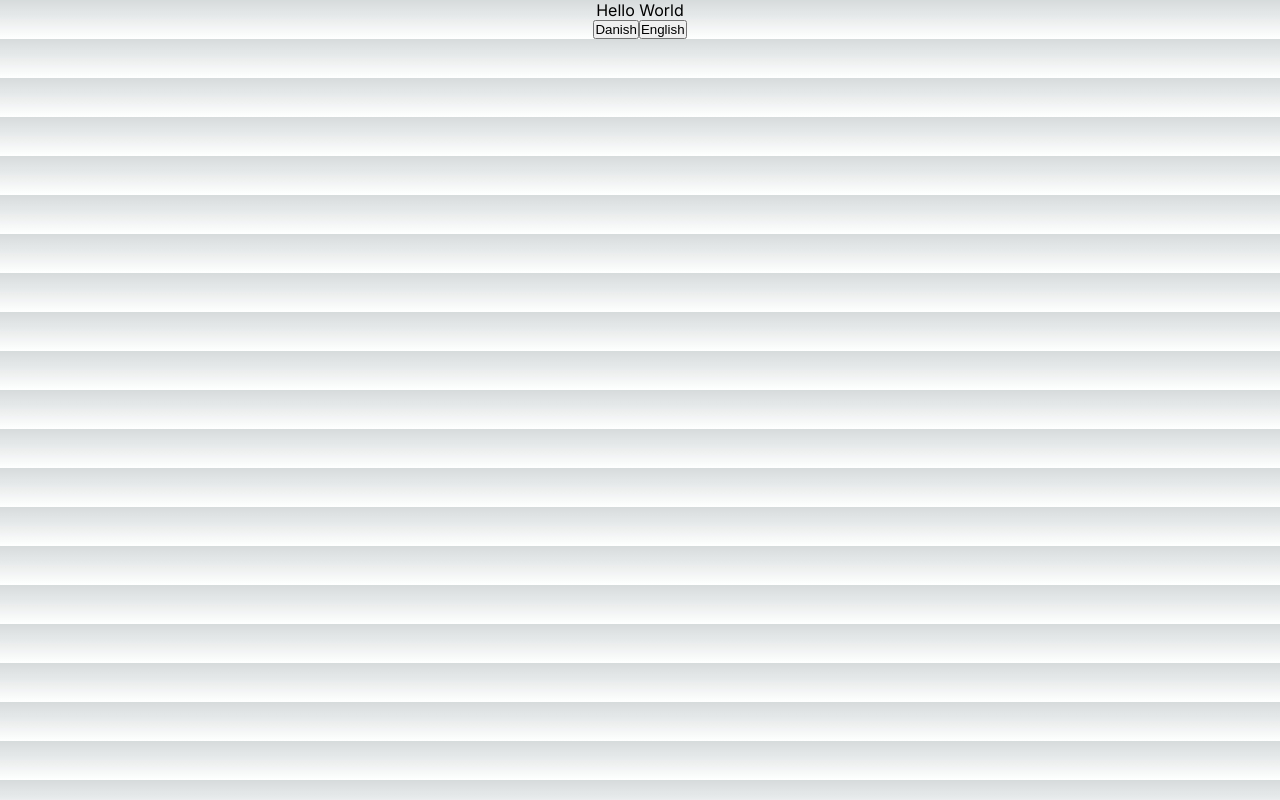
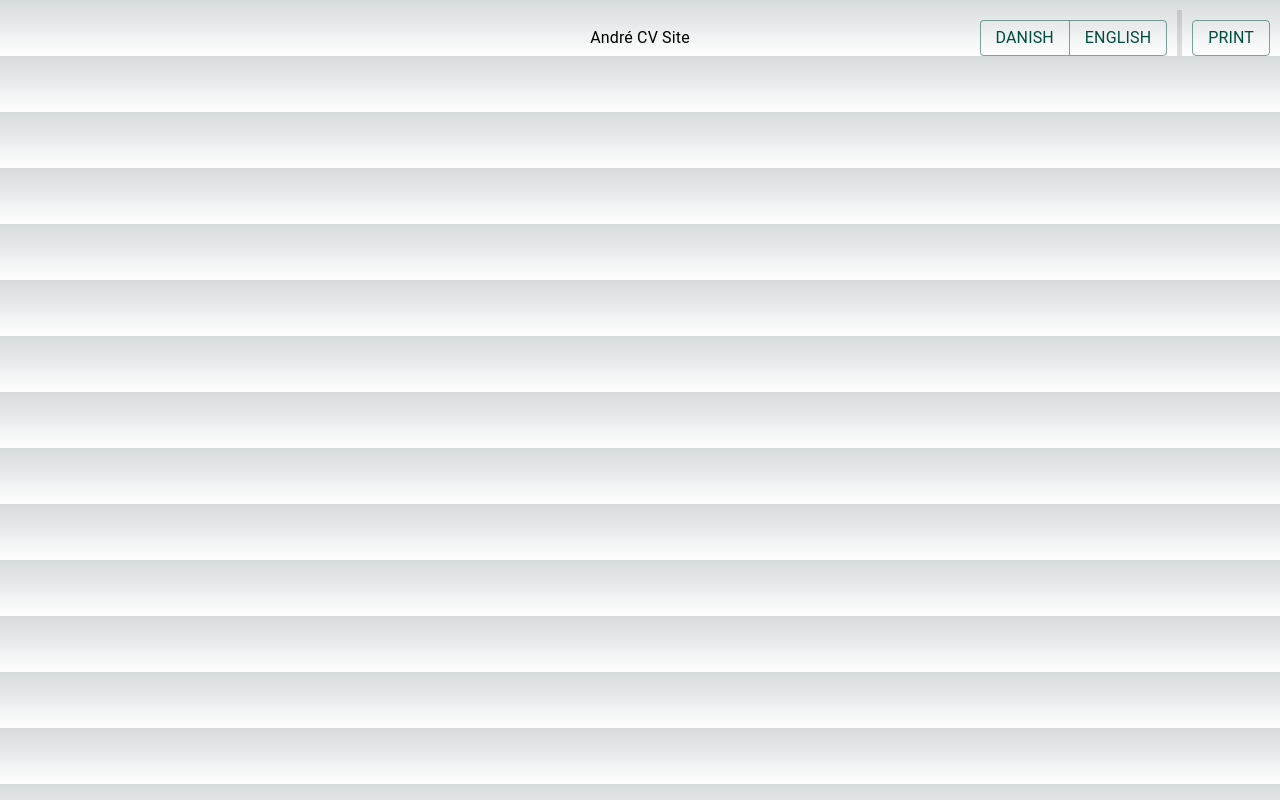
Before and after one commit to andr9528/andr9528.github.io, a Next.js app: page / in a window 1280 px wide. Built offline with nearby package versions, Linux system fonts and the light colour scheme.

Commit message:
refactor: adds MUI and improves header visual design.

```diff
--- a/package.json
+++ b/package.json
@@ -11,6 +11,9 @@
     "typesafe-i18n": "typesafe-i18n"
   },
   "dependencies": {
+    "@emotion/react": "^11.11.1",
+    "@emotion/styled": "^11.11.0",
+    "@mui/material": "^5.14.15",
     "next": "13.5.6",
     "react": "^18",
     "react-dom": "^18"
--- a/src/app/globals.css
+++ b/src/app/globals.css
@@ -42,9 +42,9 @@
 
 @media (prefers-color-scheme: dark) {
   :root {
-    --foreground-rgb: 255, 255, 255;
-    --background-start-rgb: 0, 0, 0;
-    --background-end-rgb: 0, 0, 0;
+    --foreground-rgb: 0, 0, 0;
+    --background-start-rgb: 200, 200, 200;
+    --background-end-rgb: 200, 200, 200;
 
     --primary-glow: radial-gradient(rgba(1, 65, 255, 0.4), rgba(1, 65, 255, 0));
     --secondary-glow: linear-gradient(
--- a/src/app/header/header.scss
+++ /dev/null
@@ -1,7 +0,0 @@
-.header {
-    display: flex;
-    width: 100%;
-    height: 10%;
-    position: sticky;
-    justify-content: center;
-}
--- a/src/app/header/header.tsx
+++ b/src/app/header/header.tsx
@@ -1,22 +1,56 @@
 
+import { Box, Button, ButtonGroup, Divider, Grid, Theme, ThemeProvider, Typography } from '@mui/material';
 import { Language, LocalizationService } from '../../shared/services/localization-service';
-import './header.scss'
+import { CenteredBox } from '@/shared/components/centered-box';
+import { RightAlignedBox } from '@/shared/components/right-aligned-box';
+import { ThemeService } from '../../shared/services/theme-service';
 
 export function Header(): JSX.Element {
-    const localizationService = LocalizationService.instance
+    const localizationService: LocalizationService = LocalizationService.instance
+    const themeService: ThemeService = ThemeService.instance
 
-    return (<>
-        <div className="header">
-            {localizationService.getHeaderText('helloWorld')}
-        </div>
-        <div className="header">
-            <button onClick={() => localizationService.setLanguage(Language.DANISH)}>
-                {localizationService.getHeaderText('danish')}
-            </button>
-            <button onClick={() => localizationService.setLanguage(Language.ENGLISH)}>
-                {localizationService.getHeaderText('english')}
-            </button>
-        </div>
-    </>
+    return (
+        <ThemeProvider theme={themeService.getTheme()}>
+            <Grid container width='100%'>
+                <Grid width={'40%'}>
+
+                </Grid>
+                <Grid width={'20%'}>
+                    <CenteredBox>
+                        <Typography>{localizationService.getHeaderText('siteTitle')}</Typography>
+                    </CenteredBox>
+                </Grid>
+                <Grid width={'40%'}>
+                    <RightAlignedBox>
+                        <ButtonGroup >
+                            <Button onClick={() => setLanguageToDanish()}>
+                                <Typography>{localizationService.getHeaderText('danishButton')}</Typography>
+                            </Button>
+                            <Button onClick={() => setLanguageToEnglish()}>
+                                <Typography>{localizationService.getHeaderText('englishButton')}</Typography>
+                            </Button>
+                        </ButtonGroup>
+                        <Divider orientation='vertical'  sx={{marginX: '10px', borderRightWidth: 5}}/>
+                        <ButtonGroup>
+                            <Button onClick={() => printCv()}>
+                                <Typography>{localizationService.getHeaderText('printButton')}</Typography>
+                            </Button>
+                        </ButtonGroup>
+                    </RightAlignedBox>
+                </Grid>
+            </Grid>
+        </ThemeProvider>
     )
+
+    function setLanguageToDanish(): void {
+        localizationService.setLanguage(Language.DANISH)
+    }
+
+    function setLanguageToEnglish(): void {
+        localizationService.setLanguage(Language.ENGLISH)
+    }
+
+    function printCv(): void {
+
+    }
 }
--- a/src/app/page.tsx
+++ b/src/app/page.tsx
@@ -2,6 +2,7 @@
 import { Language, LocalizationService } from "@/shared/services/localization-service"
 import { Header } from "./header/header"
 import { useEffect, useState } from "react"
+import { CenteredBox } from "@/shared/components/centered-box"
 
 export default function Page(): JSX.Element {
   const [language, setLanguage] = useState(Language.ENGLISH)
@@ -10,8 +11,8 @@ export default function Page(): JSX.Element {
   }, [])
 
   return (
-    <>
+    <CenteredBox height={'100%'} overflow={"hidden"} margin={0}>
       <Header/>
-    </>
+    </CenteredBox>
   )
 }
--- /dev/null
+++ b/src/shared/components/centered-box.tsx
@@ -0,0 +1,9 @@
+import { Box, BoxProps } from "@mui/material"
+
+export function CenteredBox(props: BoxProps): JSX.Element {
+    return (
+        <Box justifyContent={'center'} display={'flex'} alignItems={'center'} height={'100%'} margin={'10px'} {...props}>
+            {props.children}
+        </Box>
+    )
+}
--- /dev/null
+++ b/src/shared/components/right-aligned-box.tsx
@@ -0,0 +1,9 @@
+import { Box, BoxProps } from "@mui/material"
+
+export function RightAlignedBox(props: BoxProps): JSX.Element {
+    return (
+        <Box justifyContent={'right'} display={'flex'} alignItems={'center'} height={'100%'} margin={'10px'} {...props}>
+            {props.children}
+        </Box>
+    )
+}
--- a/src/shared/localization/header.ts
+++ b/src/shared/localization/header.ts
@@ -1,16 +1,18 @@
 
 export interface HeaderLocalization {
-    helloWorld: string
-    danish: string
-    english: string
+    siteTitle: string
+    danishButton: string
+    englishButton: string
+    printButton: string
 }
 
 export type HeaderLocalizationKeys = keyof HeaderLocalization
 
 const defaultHeaderLocalization: HeaderLocalization = {
-    helloWorld: 'Hello World',
-    danish: 'Danish',
-    english: 'English'
+    siteTitle: 'André CV Site',
+    danishButton: 'Danish',
+    englishButton: 'English',
+    printButton: 'Print'
 }
 
 export const englishHeaderLocalization: HeaderLocalization = {
@@ -19,7 +21,8 @@ export const englishHeaderLocalization: HeaderLocalization = {
 
 export const danishHeaderLocalization: HeaderLocalization = {
     ...defaultHeaderLocalization,
-    helloWorld: 'Hej Verden',
-    danish: 'Dansk',
-    english: 'Engelsk'
+    siteTitle: 'André CV Side',
+    danishButton: 'Dansk',
+    englishButton: 'Engelsk',
+    printButton: 'Udskriv'
 }
--- /dev/null
+++ b/src/shared/services/theme-service.ts
@@ -0,0 +1,27 @@
+import { Theme, createTheme } from "@mui/material"
+
+export class ThemeService {
+    public static instance = new ThemeService()
+    private theme: Theme
+
+
+    /**
+     *
+     */
+    private constructor() {
+        this.theme = createTheme({
+            palette: {
+                primary: {
+                  main: '#004d40',
+                },
+                secondary: {
+                  main: '#03a9f4',
+                },
+              },
+        })
+    }
+
+    public getTheme(): Theme {
+        return this.theme
+    }
+}
```
Also changed, not shown: 1 other file (tests, documents, lock files or other folders).
